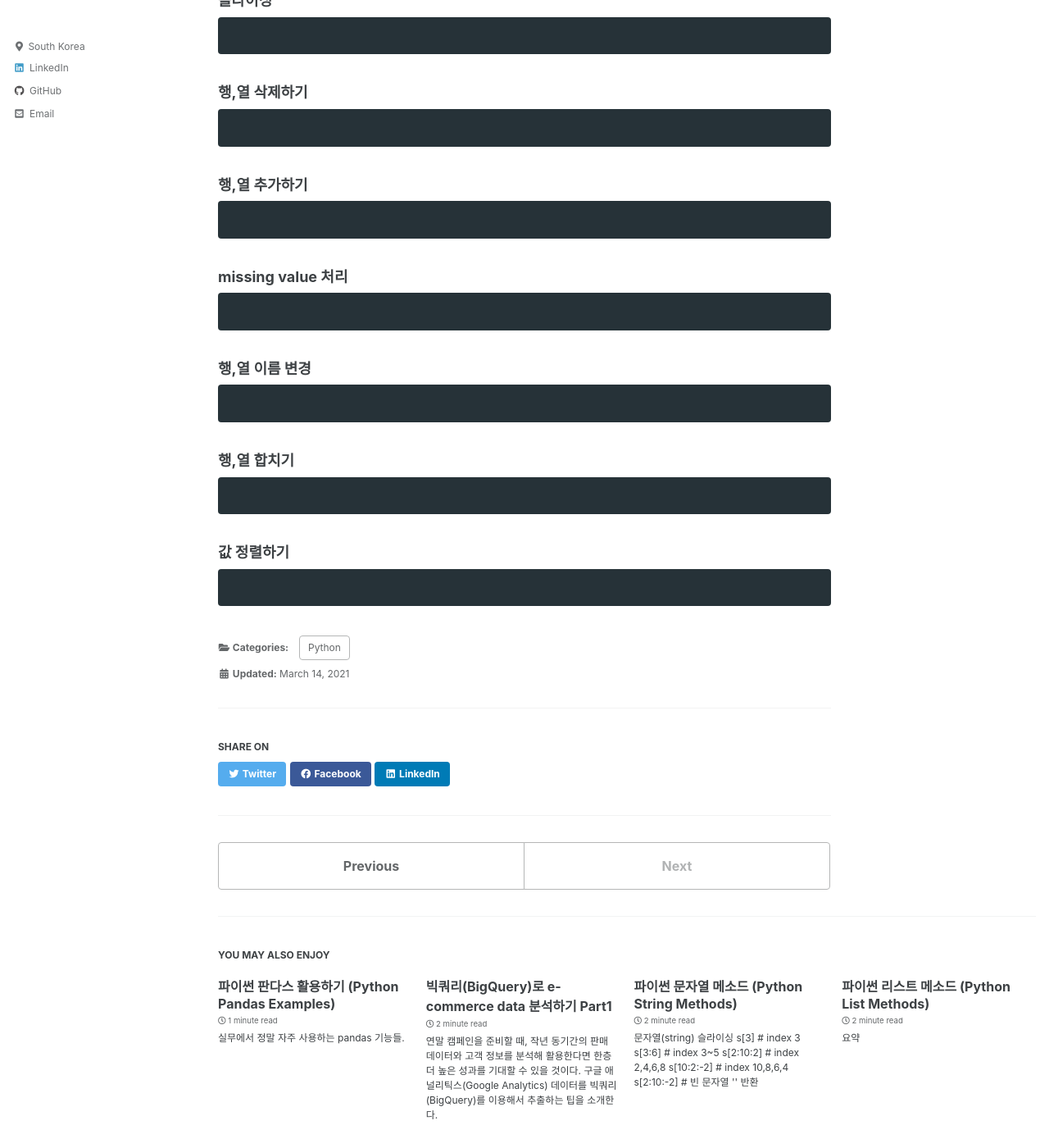
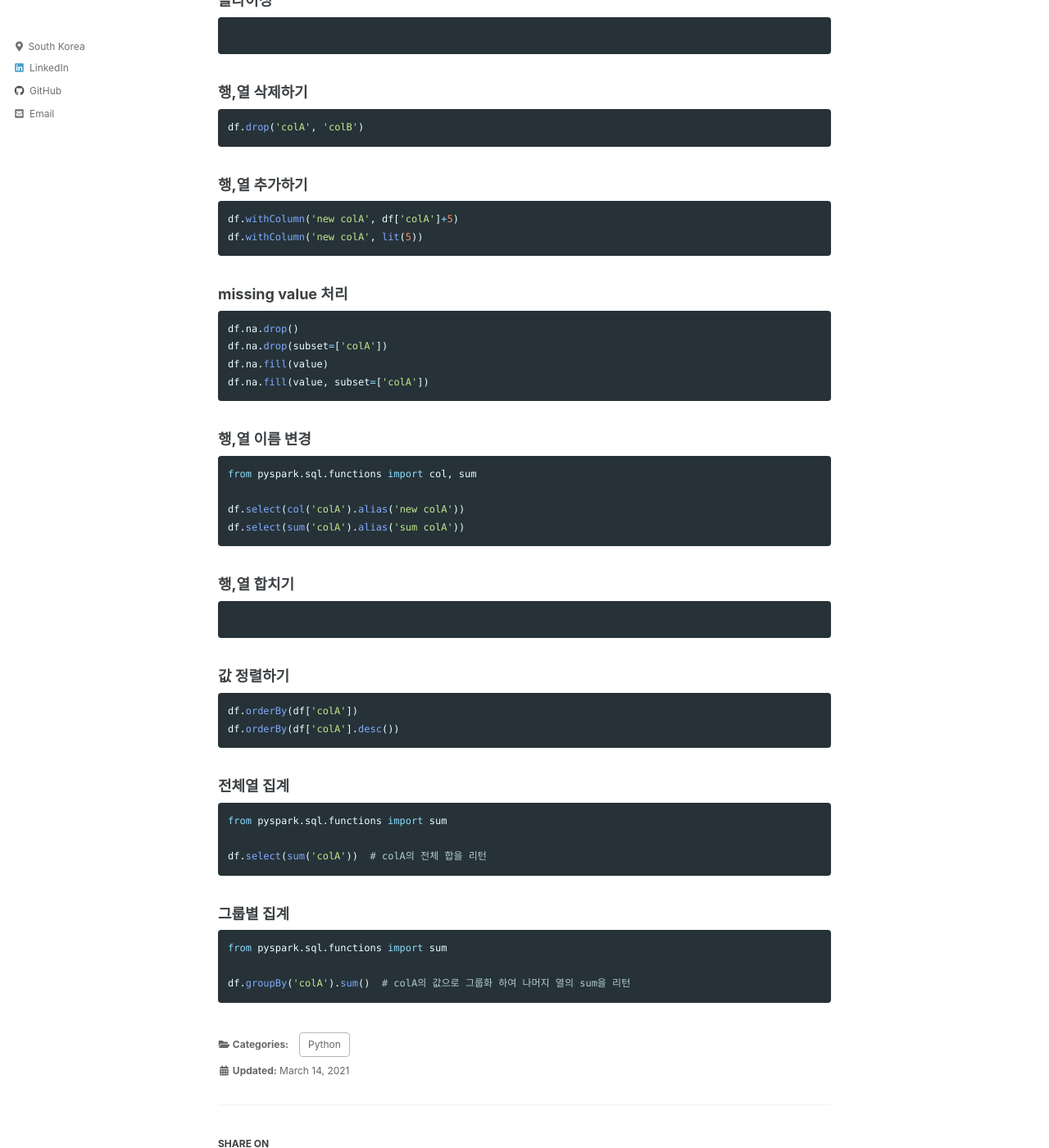
Before and after one commit to amoryoungakim/amoryoungakim.github.io, a Jekyll site: the page built from _posts/2021-03-14-how-to-use-PySpark.md, in a window 1280 px wide and 1400 px high, scrolled down 1058 px. Shown: the whole window at 82% size. Built offline with Jekyll 4.4.1, drawn with Linux system fonts in a browser that asks for light colours; cached includes are drawn as plain includes; comment, search, counter and statistics services are not loaded.

Commit message:
Update 2021-03-14-how-to-use-PySpark.md

````diff
--- a/_posts/2021-03-14-how-to-use-PySpark.md
+++ b/_posts/2021-03-14-how-to-use-PySpark.md
@@ -58,25 +58,32 @@ df.withColumn("colA", df["colA"].cast(IntegerType()))
 ### 행,열 삭제하기
 
 ```python
-
+df.drop('colA', 'colB')
 ```
 
 ### 행,열 추가하기
 
 ```python
-
+df.withColumn('new colA', df['colA']+5)
+df.withColumn('new colA', lit(5))
 ```
 
 ### missing value 처리
 
 ```python
-
+df.na.drop()
+df.na.drop(subset=['colA'])
+df.na.fill(value)
+df.na.fill(value, subset=['colA'])
 ```
 
 ### 행,열 이름 변경
 
 ```python
+from pyspark.sql.functions import col, sum
 
+df.select(col('colA').alias('new colA'))
+df.select(sum('colA').alias('sum colA'))
 ```
 
 ### 행,열 합치기
@@ -88,5 +95,22 @@ df.withColumn("colA", df["colA"].cast(IntegerType()))
 ### 값 정렬하기
 
 ```python
+df.orderBy(df['colA'])
+df.orderBy(df['colA'].desc())
+```
 
+### 전체열 집계
+
+```python
+from pyspark.sql.functions import sum
+
+df.select(sum('colA'))  # colA의 전체 합을 리턴
 ```
+
+### 그룹별 집계
+
+```python
+from pyspark.sql.functions import sum
+
+df.groupBy('colA').sum()  # colA의 값으로 그룹화 하여 나머지 열의 sum을 리턴
+```
````
